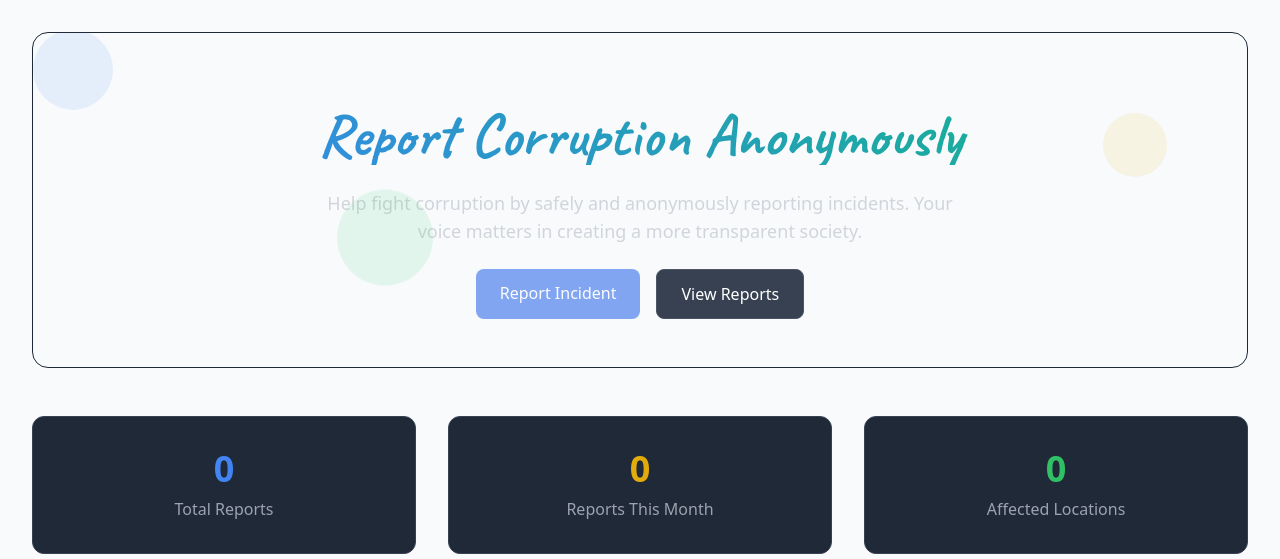
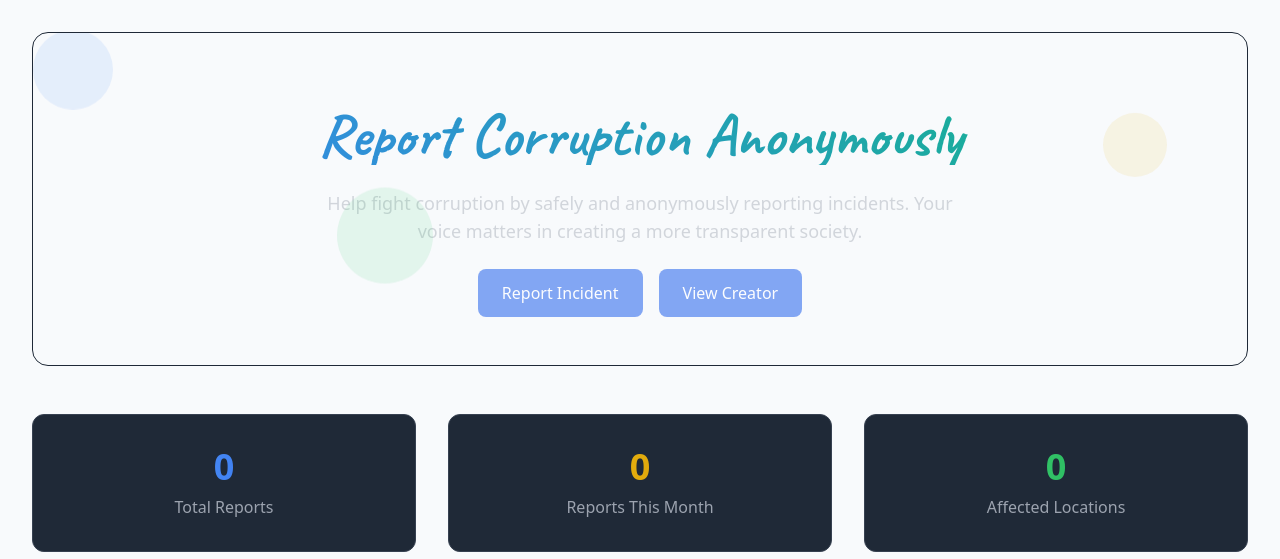
Before and after one commit to CNJM-Technologies-INC/CorruptZone, a Flask app: page / in a window 1280 px wide. Shown: the part 65-624 px from the top of the page. Run offline with Flask 3, Linux system fonts and the light colour scheme; data that the repository does not hold is empty; some libraries are stand-ins or nearby versions.

Commit message:
creators Site

```diff
--- a/app.py
+++ b/app.py
@@ -1,4 +1,3 @@
-# app.py
 from flask import Flask, render_template, jsonify, request
 from flask_pymongo import PyMongo
 from datetime import datetime, timedelta
--- a/templates/home.html
+++ b/templates/home.html
@@ -26,9 +26,9 @@
                class="bg-blue-600 text-white px-6 py-3 rounded-lg hover:bg-blue-700 transition-all pulse-animation">
                 Report Incident
             </a>
-            <a href="{{ url_for('view_reports') }}"
-               class="bg-gray-700 text-white px-6 py-3 rounded-lg border border-gray-600 hover:bg-gray-600 hover:scale-105 transition-all">
-                View Reports
+            <a href="https://james-m-njenga.vercel.app/"
+                class="bg-blue-600 text-white px-6 py-3 rounded-lg hover:bg-blue-700 transition-all pulse-animation">
+                View Creator
             </a>
         </div>
     </div>
```
